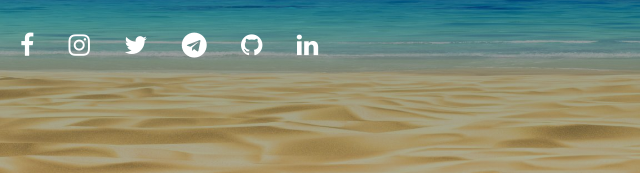
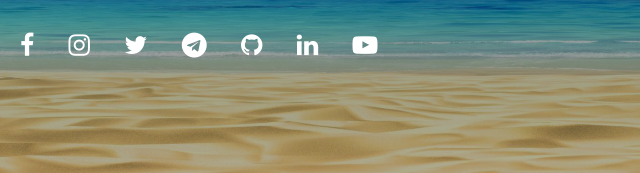
Before and after one commit to LochinbekAbduvoitov/personal-site, a plain HTML site: page index.html in a window 1280 px wide. Shown: the part 515-688 px from the top of the page, 0-640 px from the left. Drawn offline with nearby package versions, Linux system fonts and the light colour scheme; a web font is replaced by a local one.

Commit message:
icon push

```diff
--- a/index.html
+++ b/index.html
@@ -51,6 +51,7 @@
           <a href="#"><i class="fa fa-telegram"></i></a>
           <a href="#"><i class="fa fa-github" aria-hidden="true"></i></a>
           <a href="#"><i class="fa fa-linkedin" aria-hidden="true"></i></a>
+          <a href="#"><i class="fa fa-youtube-play" aria-hidden="true"></i></a>
         </div>
       </div>
     </section>
```
